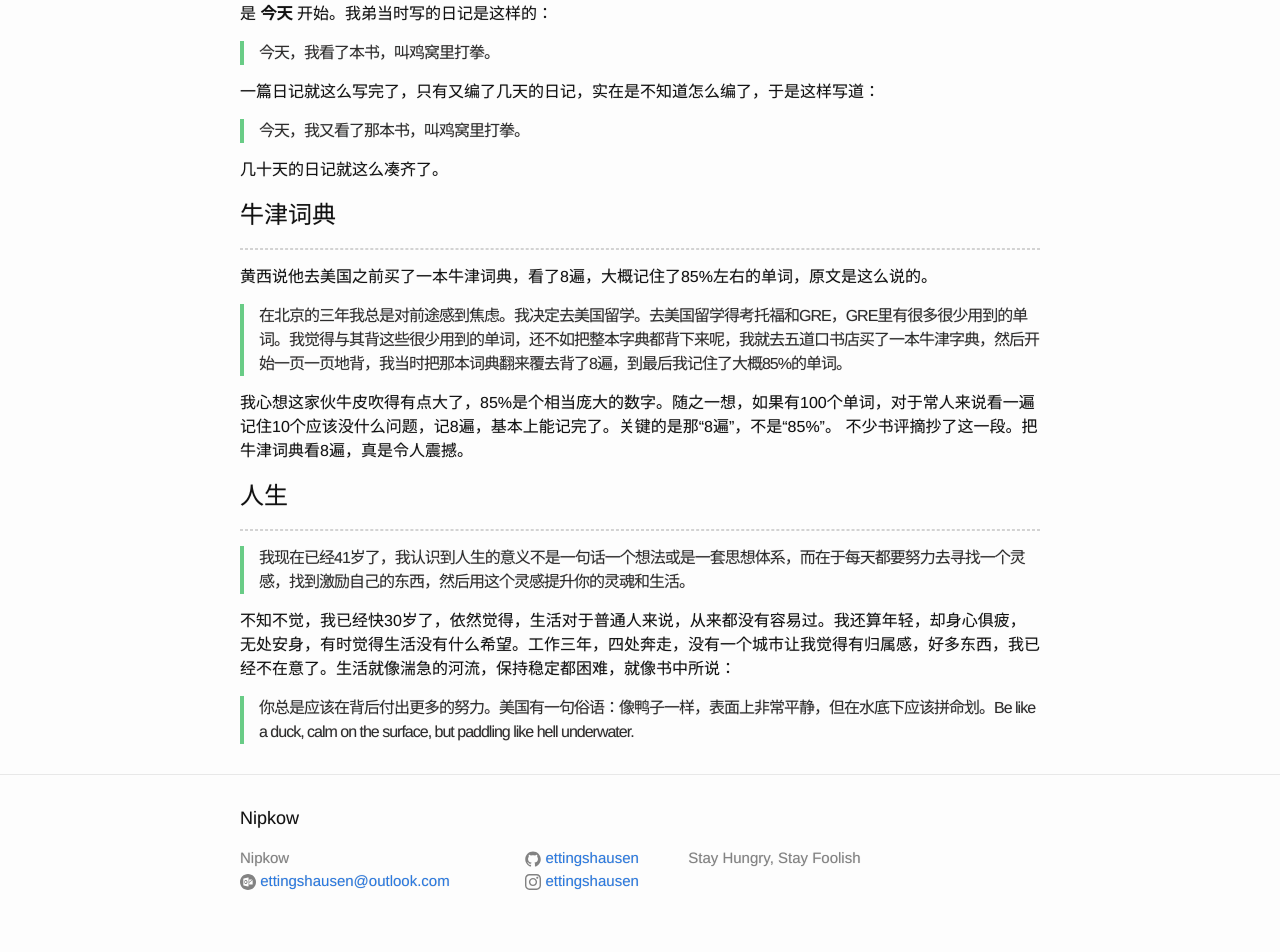
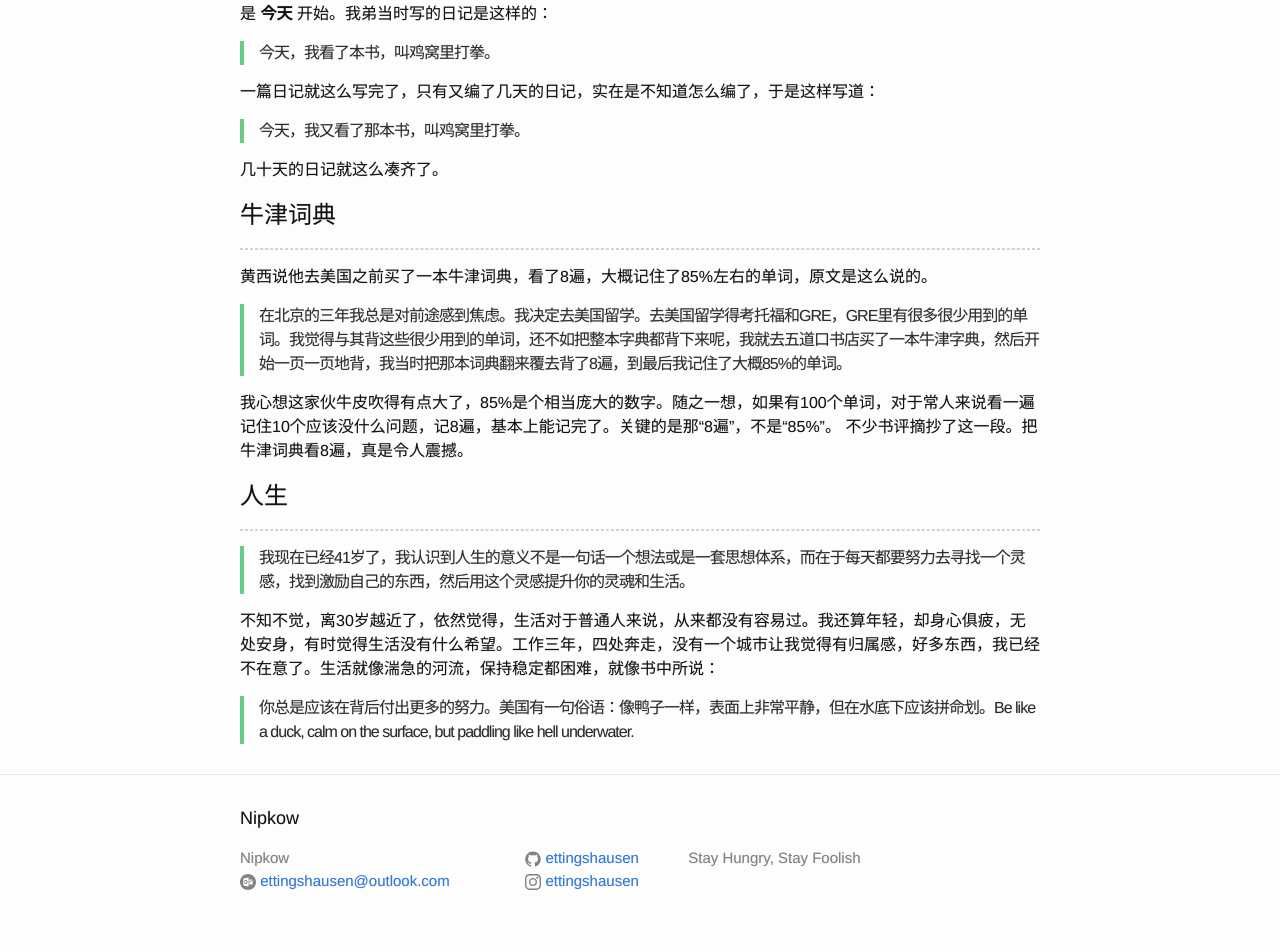
Before and after one commit to ettingshausen/ettingshausen.github.io, a Jekyll site: the page built from _posts/2014-03-16-joe-wong.md, in a window 1280 px wide. Shown: the part 776-1728 px from the top of the page. Built offline with Jekyll 4.4.1, drawn with Linux system fonts in a browser that asks for light colours.

Commit message:
typos fix

```diff
--- a/_posts/2014-03-16-joe-wong.md
+++ b/_posts/2014-03-16-joe-wong.md
@@ -36,5 +36,5 @@ author: ettingshausen
 ---
 >我现在已经41岁了，我认识到人生的意义不是一句话一个想法或是一套思想体系，而在于每天都要努力去寻找一个灵感，找到激励自己的东西，然后用这个灵感提升你的灵魂和生活。
 
-不知不觉，我已经快30岁了，依然觉得，生活对于普通人来说，从来都没有容易过。我还算年轻，却身心俱疲，无处安身，有时觉得生活没有什么希望。工作三年，四处奔走，没有一个城市让我觉得有归属感，好多东西，我已经不在意了。生活就像湍急的河流，保持稳定都困难，就像书中所说：
+不知不觉，离30岁越近了，依然觉得，生活对于普通人来说，从来都没有容易过。我还算年轻，却身心俱疲，无处安身，有时觉得生活没有什么希望。工作三年，四处奔走，没有一个城市让我觉得有归属感，好多东西，我已经不在意了。生活就像湍急的河流，保持稳定都困难，就像书中所说：
 >你总是应该在背后付出更多的努力。美国有一句俗语：像鸭子一样，表面上非常平静，但在水底下应该拼命划。Be like a duck, calm on the surface, but paddling like hell underwater.
```
